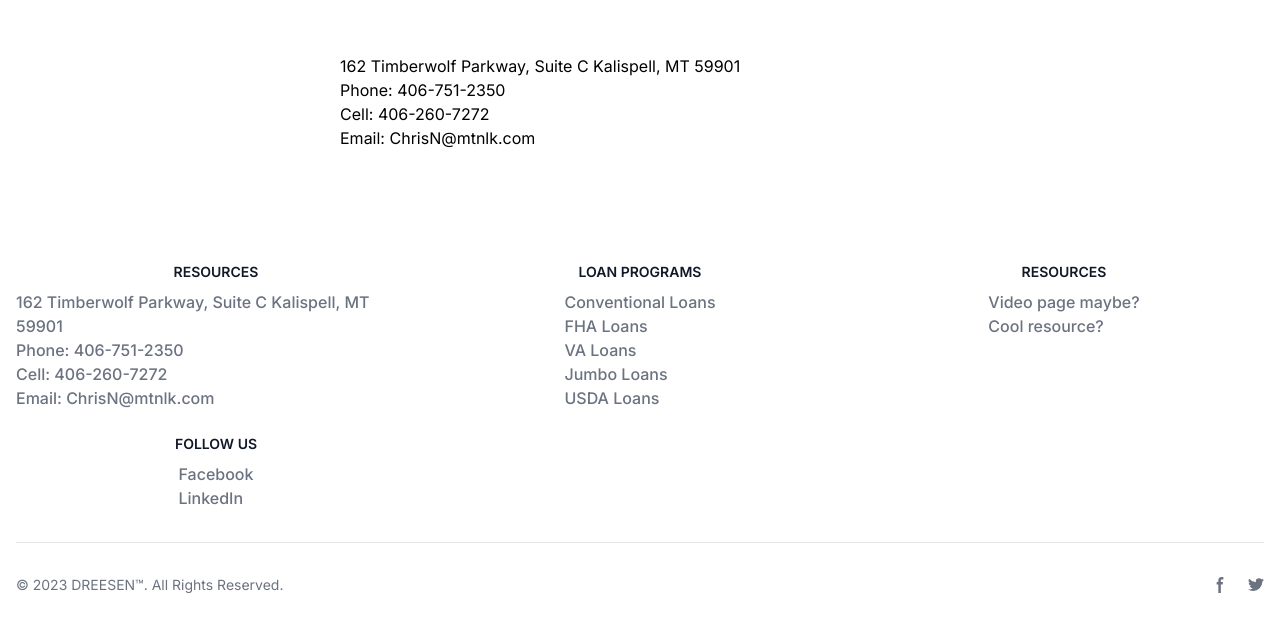
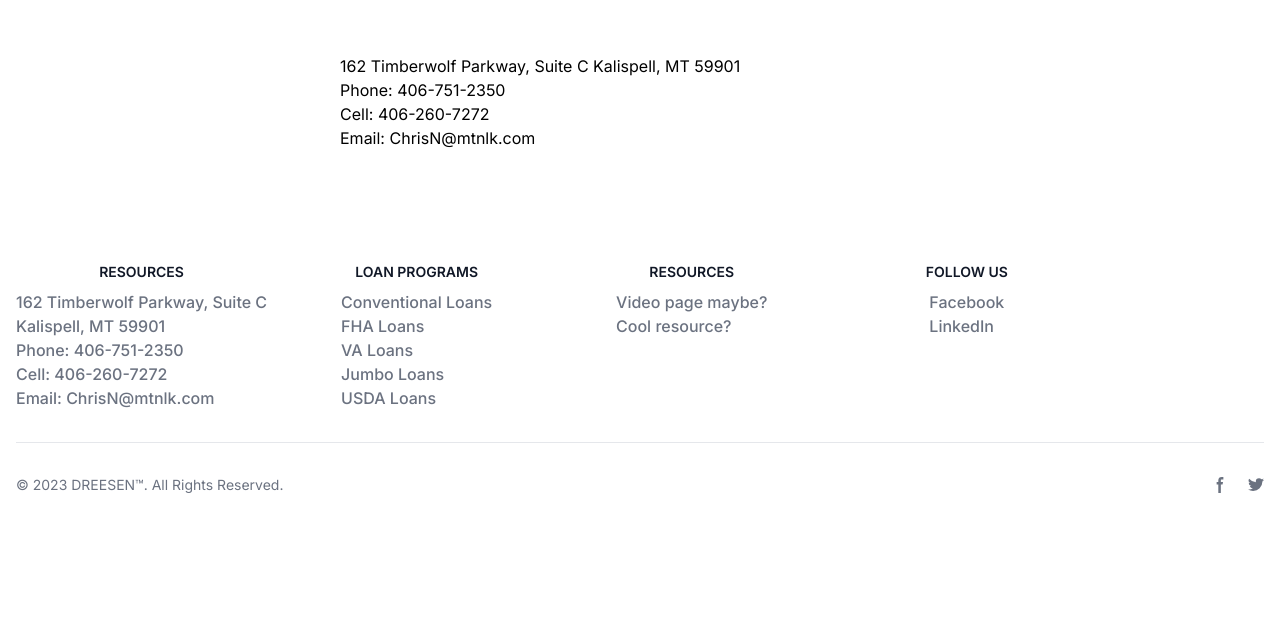
Before and after one commit to mdreesen/business-housing, a Next.js app: page /contact in a window 1280 px wide. Shown: the part 826-1453 px from the top of the page. After the commit the page ends 1353 px from the top, so only its background shows below. Built offline with nearby package versions, Linux system fonts and the light colour scheme.

Commit message:
Changed footer columns

```diff
--- a/app/ui/components/footer.tsx
+++ b/app/ui/components/footer.tsx
@@ -53,10 +53,13 @@ export default function footer() {
       <h2 className="mb-2 text-sm font-semibold text-gray-900 uppercase dark:text-white">Resources</h2>
       <ul className="text-gray-500 dark:text-gray-400 font-medium">
         <li>
-          162 Timberwolf Parkway, Suite C
-          Kalispell, MT 59901<br/>
-          Phone: 406-751-2350<br/>
-          Cell: 406-260-7272<br/>
+          <span className="mb-2">
+            162 Timberwolf Parkway, Suite C<br />
+            Kalispell, MT 59901<br />
+          </span>
+
+          Phone: 406-751-2350<br />
+          Cell: 406-260-7272<br />
           Email: ChrisN@mtnlk.com
         </li>
       </ul>
@@ -73,7 +76,7 @@ export default function footer() {
               <span className="self-center text-2xl font-semibold whitespace-nowrap dark:text-white">Flowbite</span>
             </Link>
           </div> */}
-          <div className="grid grid-cols-2 gap-8 sm:gap-6 sm:grid-cols-3">
+          <div className="grid grid-cols-2 gap-8 sm:gap-6 sm:grid-cols-4">
             {getInTouch}
             {loanPrograms}
             {resources}
```
